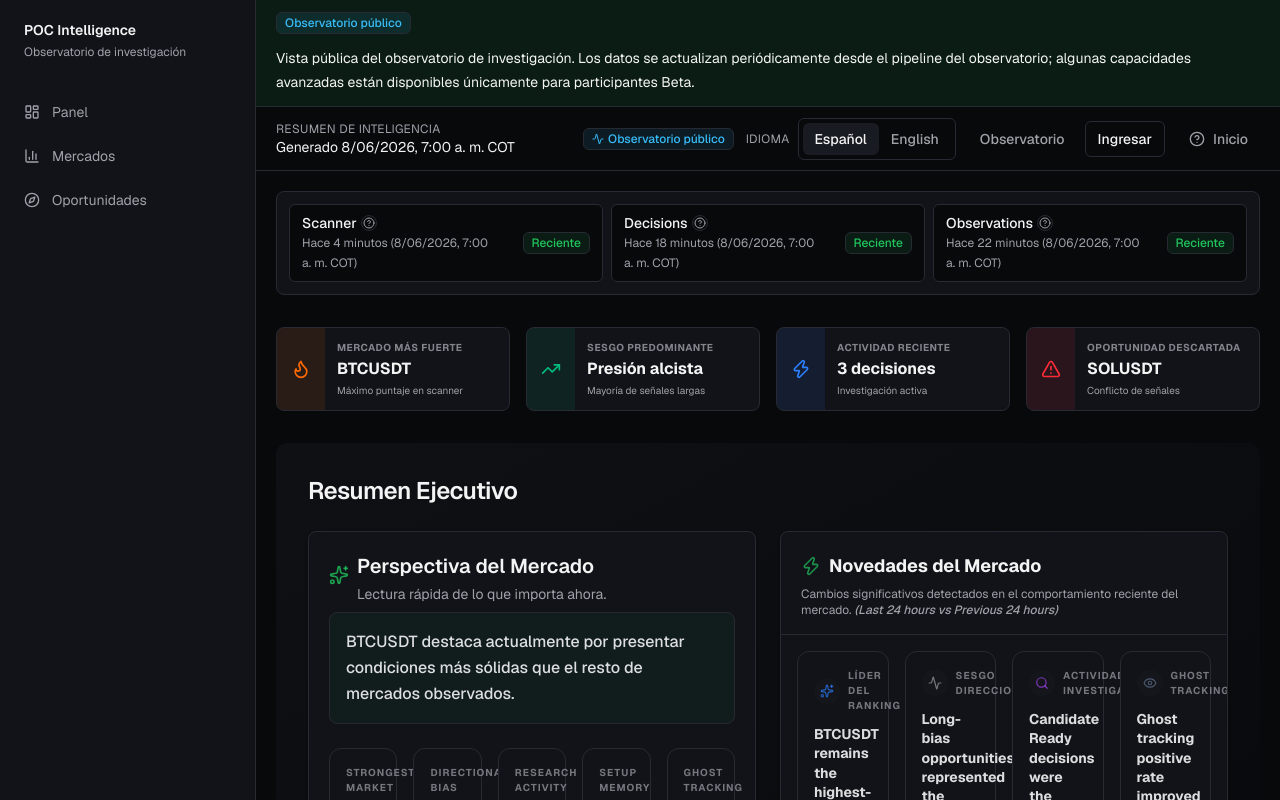
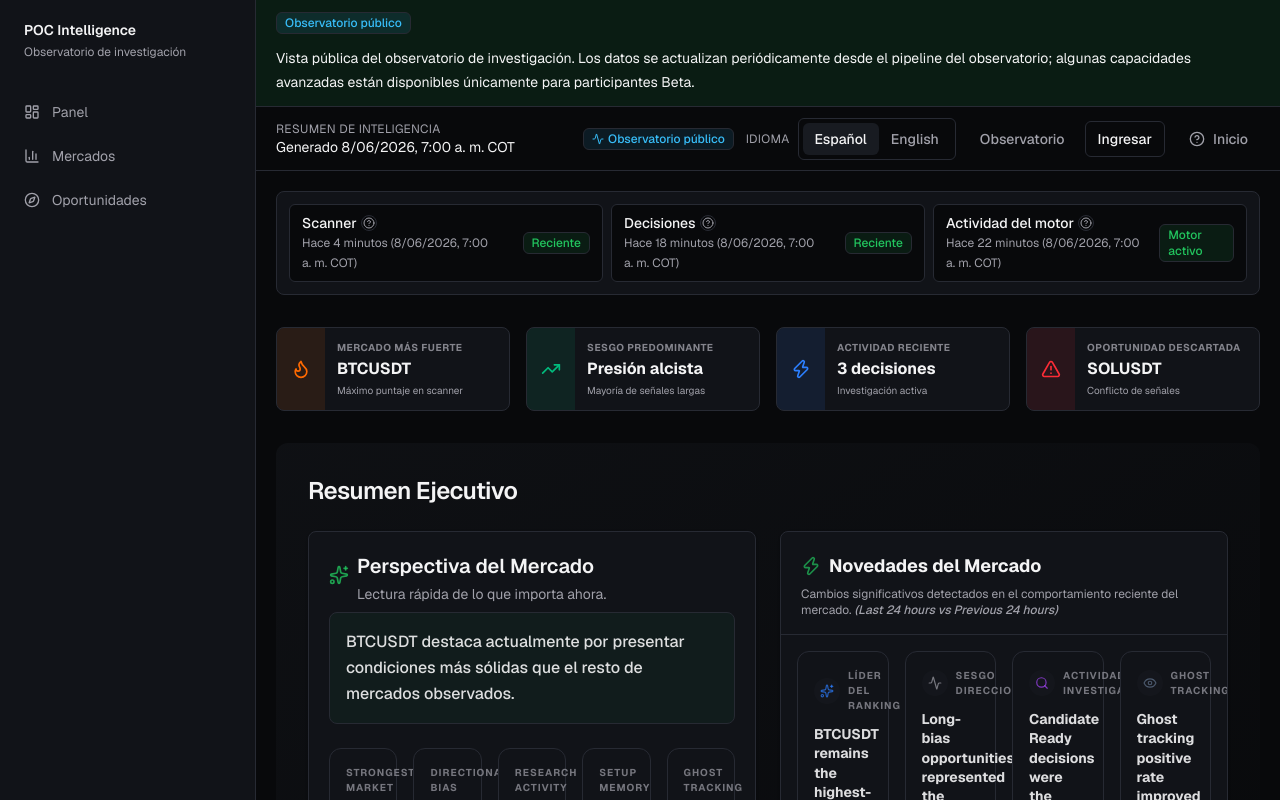
Before and after one commit to ioskpu/poc-intelligence, a Next.js app: page /dashboard in a window 1280 px wide. Shown: the top 800 px of the page. Built offline with nearby package versions, Linux system fonts and the light colour scheme; no server answers.

Commit message:
feat(ui): phase 49.1 observations reframe - engine activity logic and terminology

```diff
--- a/src/features/dashboard/freshness-strip.tsx
+++ b/src/features/dashboard/freshness-strip.tsx
@@ -44,7 +44,7 @@ export function FreshnessStrip({ freshness, locale }: FreshnessStripProps) {
               </div>
             </div>
             <Badge tone={getFreshnessTone(status.isFresh)}>
-              {getFreshnessLabel(status.isFresh, locale)}
+              {getFreshnessLabel(status.label, status.isFresh, locale)}
             </Badge>
           </div>
         ))}
@@ -65,12 +65,18 @@ function getFreshnessTone(isFresh: boolean | null) {
   return "neutral";
 }
 
-function getFreshnessLabel(isFresh: boolean | null, locale: Locale) {
+function getFreshnessLabel(label: string, isFresh: boolean | null, locale: Locale) {
   if (isFresh === true) {
+    if (label === "Observations") {
+      return locale === "es" ? "Motor activo" : "Engine active";
+    }
     return locale === "es" ? "Reciente" : "Fresh";
   }
 
   if (isFresh === false) {
+    if (label === "Observations") {
+      return locale === "es" ? "Motor en espera" : "Engine standby";
+    }
     return locale === "es" ? "Antiguo" : "Stale";
   }
 
--- a/src/lib/dashboard-humanization.ts
+++ b/src/lib/dashboard-humanization.ts
@@ -43,7 +43,7 @@ const copy: Record<Locale, DashboardHumanization> = {
         "Seguimiento de oportunidades rechazadas para ver qué ocurrió después.",
       freshnessScanner: "Qué tan reciente es la última lectura del Scanner.",
       freshnessDecisions: "Qué tan reciente es la actividad de decisiones.",
-      freshnessObservations: "Qué tan reciente es la evidencia de observación histórica.",
+      freshnessObservations: "Estado de actividad automática del motor de investigación.",
       profitFactor: "Ganancia bruta dividida por pérdida bruta.",
       rewardRisk: "Relación entre la ganancia esperada y la pérdida estimada.",
       maxFavorableExcursion:
@@ -83,7 +83,7 @@ const copy: Record<Locale, DashboardHumanization> = {
         "Rejected-opportunity tracking that shows what happened next.",
       freshnessScanner: "How recent the latest Scanner read is.",
       freshnessDecisions: "How recent the decision activity is.",
-      freshnessObservations: "How recent the historical observation data is.",
+      freshnessObservations: "Activity status of the automated research engine.",
       profitFactor: "Gross profit divided by gross loss.",
       rewardRisk: "The ratio between expected gain and estimated loss.",
       maxFavorableExcursion:
--- a/src/lib/i18n.ts
+++ b/src/lib/i18n.ts
@@ -509,32 +509,36 @@ export function translateVolatility(value: string, locale: Locale) {
     return "Media";
   }
 
-  if (value === "Low") {
-    return "Baja";
+  if (value === "Observations freshness") {
+    return "Actividad del motor";
   }
 
   return value;
-}
+  }
 
-export function translateFreshnessLabel(value: string, locale: Locale) {
+  export function translateFreshnessLabel(value: string, locale: Locale) {
   if (locale === "en") {
+    if (value === "Observations") {
+      return "Engine activity";
+    }
     return value;
   }
 
-  if (value === "Scanner freshness") {
-    return "Frescura del scanner";
+  if (value === "Scanner") {
+    return "Scanner";
   }
 
-  if (value === "Decision freshness") {
-    return "Frescura de decisiones";
+  if (value === "Decisions") {
+    return "Decisiones";
   }
 
-  if (value === "Observations freshness") {
-    return "Frescura de observaciones";
+  if (value === "Observations") {
+    return "Actividad del motor";
   }
 
   return value;
-}
+  }
+
 
 export function formatHumanDuration(minutes: number | null | undefined, locale: Locale) {
   if (minutes === null || minutes === undefined || !Number.isFinite(minutes)) {
--- a/src/services/api/observatory-client.ts
+++ b/src/services/api/observatory-client.ts
@@ -246,7 +246,7 @@ function normalizeFreshness(value: unknown) {
     toFreshnessStatus("Decisions", firstFreshnessEntry(record, ["futuresLabDecision"])),
     toFreshnessStatus(
       "Observations",
-      firstFreshnessEntry(record, ["futuresLabObservation", "futuresCandidatePromoter"]),
+      firstFreshnessEntry(record, ["futuresScanner", "futuresLabDecision", "futuresLabObservation"]),
     ),
   ].filter((item) => item.timestamp !== null || item.ageMinutes !== null);
 }
```
